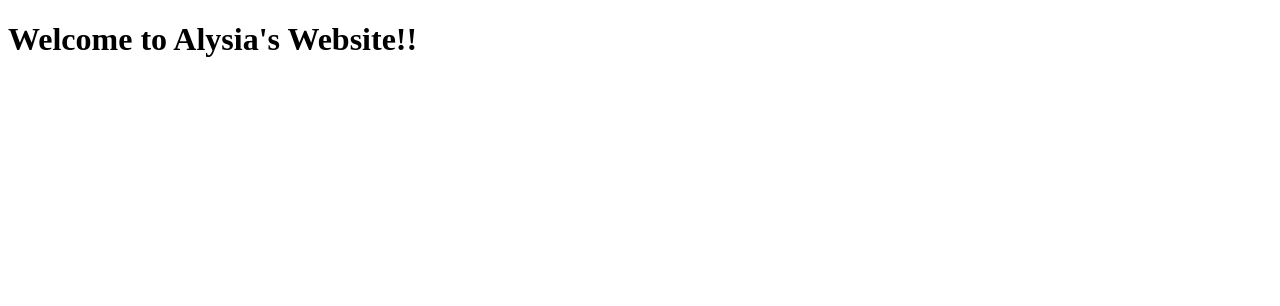
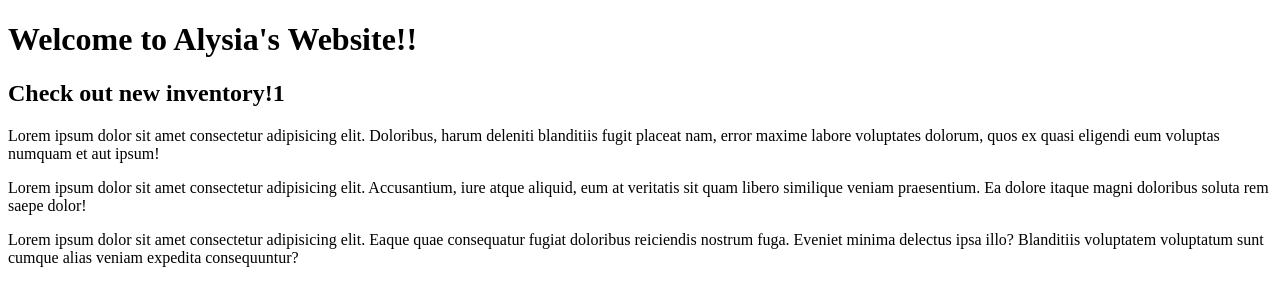
Before and after one commit to Monroealysia8/simple-web-page, a plain HTML site: page index.html in a window 1280 px wide. Drawn offline with Linux system fonts and the light colour scheme.

Commit message:
add newInventory section

```diff
--- a/index.html
+++ b/index.html
@@ -9,7 +9,14 @@
     <header>
         <h1>Welcome to Alysia's Website!!</h1>
     </header>
-    <main></main>
+    <main>
+        <section id="newInventory">
+            <h2>Check out new inventory!1</h2>
+            <p>Lorem ipsum dolor sit amet consectetur adipisicing elit. Doloribus, harum deleniti blanditiis fugit placeat nam, error maxime labore voluptates dolorum, quos ex quasi eligendi eum voluptas numquam et aut ipsum!</p>
+                <p>Lorem ipsum dolor sit amet consectetur adipisicing elit. Accusantium, iure atque aliquid, eum at veritatis sit quam libero similique veniam praesentium. Ea dolore itaque magni doloribus soluta rem saepe dolor!</p>
+                <p>Lorem ipsum dolor sit amet consectetur adipisicing elit. Eaque quae consequatur fugiat doloribus reiciendis nostrum fuga. Eveniet minima delectus ipsa illo? Blanditiis voluptatem voluptatum sunt cumque alias veniam expedita consequuntur?</p>
+        </section>
+    </main>
     <footer></footer>
 </body>
 </html>
```
